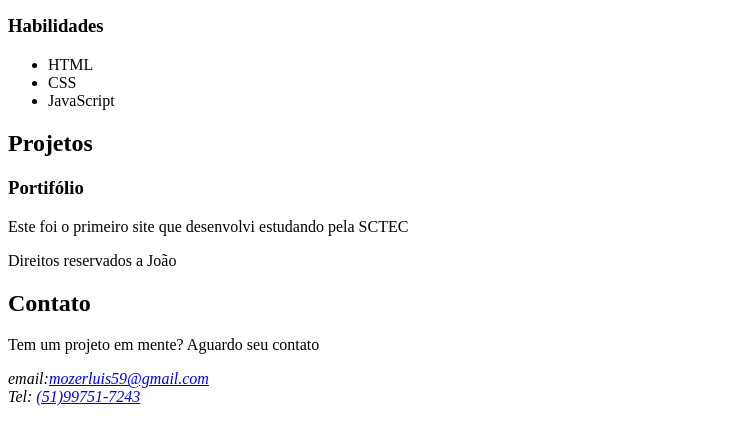
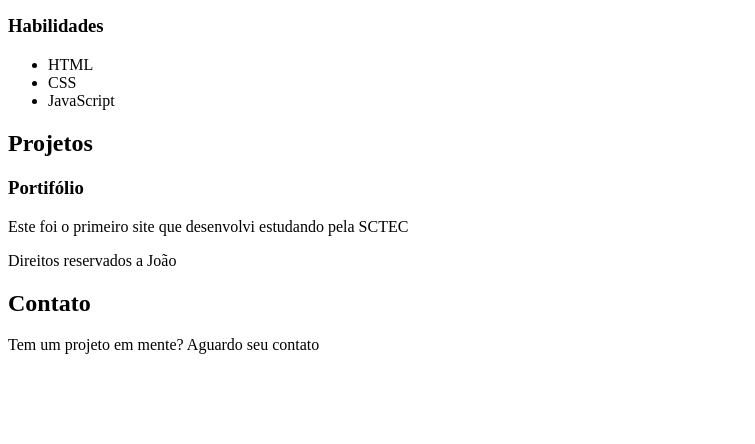
Before and after one commit to mozerluis59/Site, a plain HTML site: page index.html in a window 1280 px wide. Shown: the part 274-718 px from the top of the page, without its empty margins (0-755 px from the left). Drawn offline with Linux system fonts and the light colour scheme.

Commit message:
Update index.html

```diff
--- a/index.html
+++ b/index.html
@@ -58,10 +58,12 @@
 
             <p>Tem um projeto em mente? Aguardo seu contato</p>
 
-            <address>
+            <form action=""></form>
+
+            <!--<address>
                 email:<a href="mailto: mozerluis59@gmail.com">mozerluis59@gmail.com</a> <br>
                 Tel: <a href="tel:+55">(51)99751-7243</a>
-            </address>
+            </address>-->
 
         </section>
     </footer>
```
